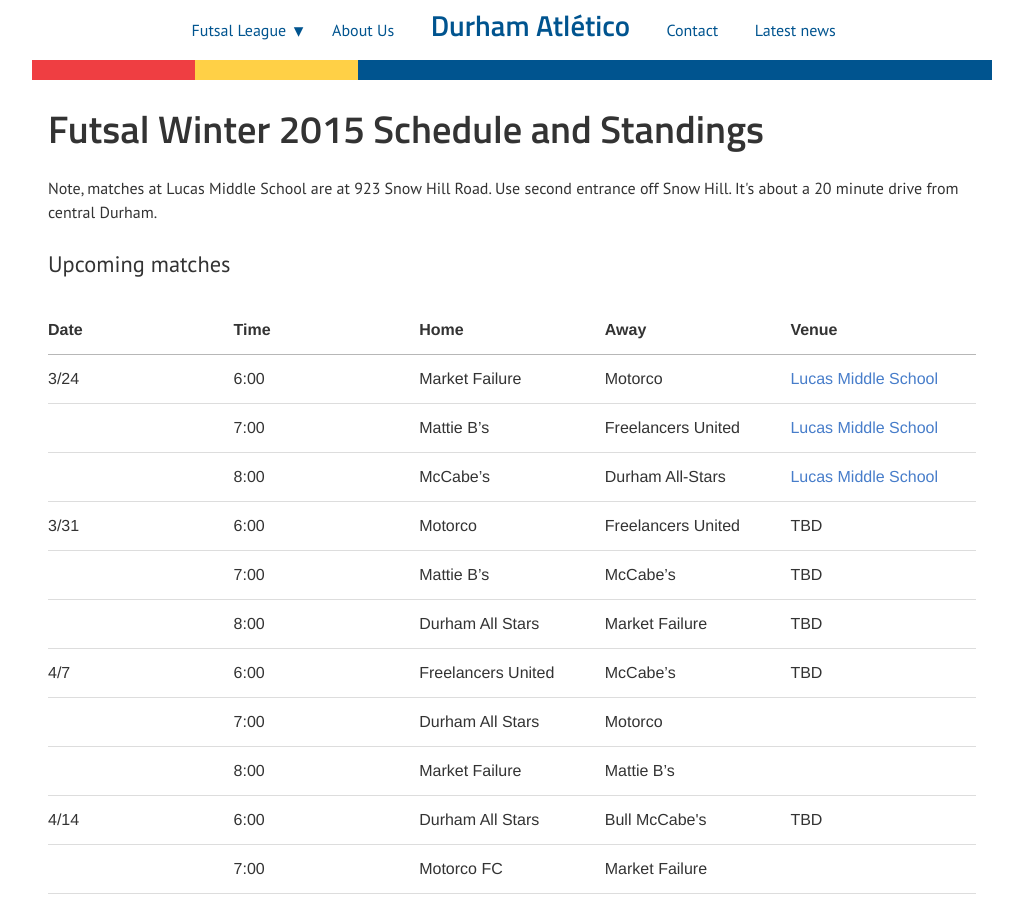
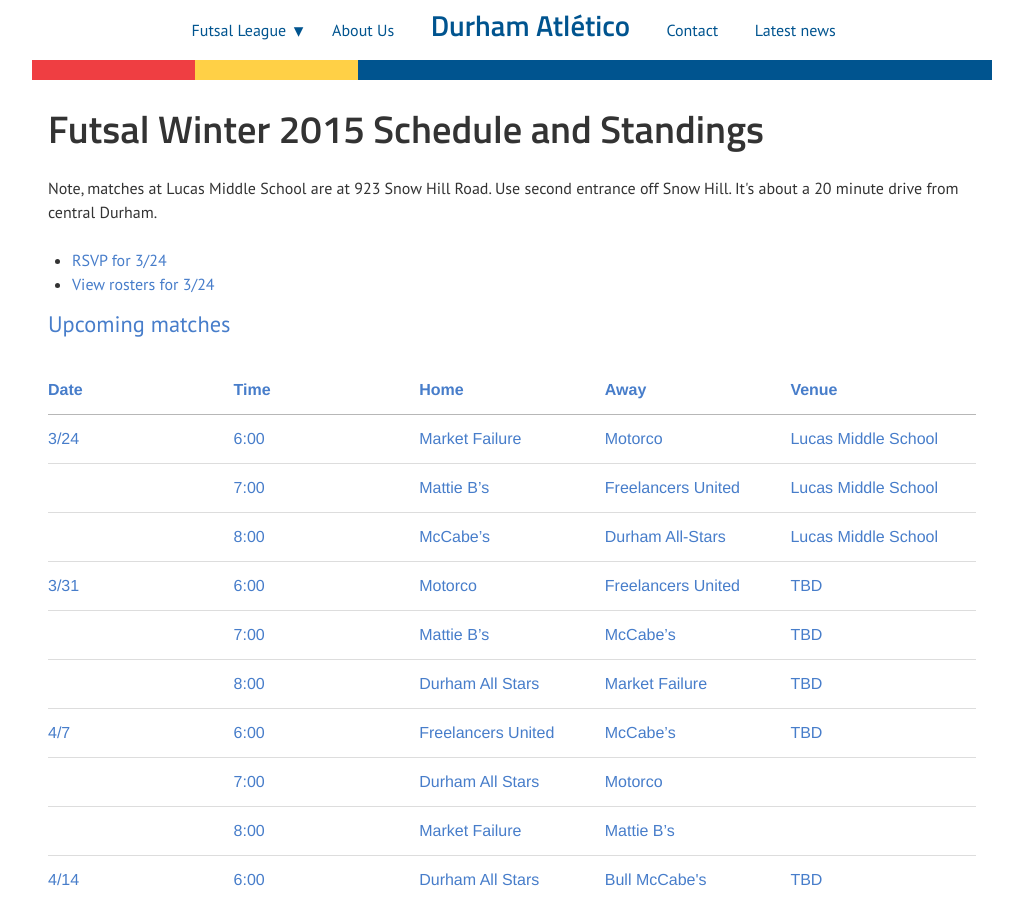
Before and after one commit to durhamatletico/durhamatletico.github.io, a Jekyll site: the page built from futsal/schedule.html, in a window 1280 px wide and 900 px high. Shown: the whole window, without its empty margins (128-1151 px from the left). Built offline with Jekyll 4.4.1, drawn with Linux system fonts in a browser that asks for light colours.

Commit message:
Add RSVP links

```diff
--- a/futsal/schedule.html
+++ b/futsal/schedule.html
@@ -4,6 +4,11 @@
 permalink: /futsal/schedule/
 ---
 <p>Note, matches at Lucas Middle School are at 923 Snow Hill Road. Use second entrance off Snow Hill. It's about a 20 minute drive from central Durham.</p>
+
+<ul>
+    <li><a href="https://docs.google.com/forms/d/1aXAhp4j8j_YwOxjELoJ_vaLUCYkpKMI2PTYDoWQc09k/viewform">RSVP for 3/24</li>
+    <li><a href="https://docs.google.com/spreadsheets/d/1X_ee1bele6Wl5RUP6sq5AtldP3TuvbjrXMHYb56f-Wo/edit#gid=1363910205">View rosters for 3/24</li>
+</ul>
 
 <h2>Upcoming matches</h2>
 <table>
```
